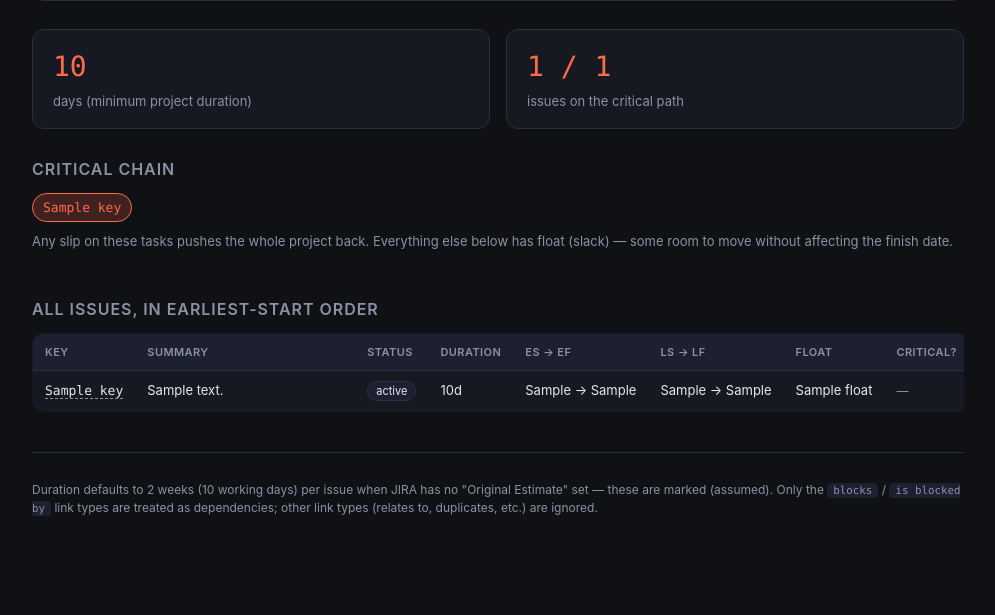
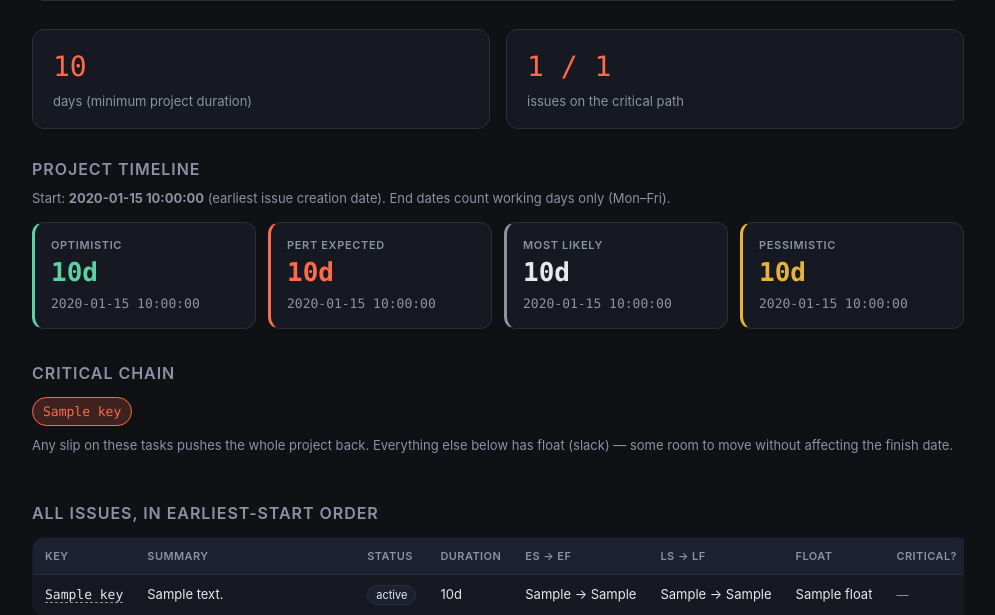
Before and after one commit to grep-hammerspace/jira-crit-path-finder, a Flask app: template templates/index.html in a window 1280 px wide. Shown: the part 366-981 px from the top of the page, without its empty margins (142-1137 px from the left). Before the commit the page ends 882 px from the top, so only its background shows below. Run offline with Flask 3, Linux system fonts and the light colour scheme; the template is opened without the code that fills it: most values are stand-ins (such as "Sample title", 1, 10 or a date in 2020).

Commit message:
add timelines

```diff
--- a/app.py
+++ b/app.py
@@ -10,6 +10,9 @@ will:
 
 Run with:  python app.py    (then open http://127.0.0.1:5000)
 """
+import datetime
+import math
+
 from flask import Flask, render_template, request
 
 from critical_path.jira_client import (
@@ -24,6 +27,35 @@ from critical_path.graph import build_graph, compute_critical_path
 
 import requests
 
+
+def _scenario_durations(issues, mode):
+    """Return a {key: duration_days} map adjusted for the given scenario."""
+    result = {}
+    for key, issue in issues.items():
+        d = issue.duration_days
+        if mode == "optimistic":
+            result[key] = max(d * 0.75, 0.25) if issue.duration_is_estimated else 5.0
+        elif mode == "pessimistic":
+            result[key] = d * 1.5 if issue.duration_is_estimated else 20.0
+        elif mode == "most_likely":
+            result[key] = d
+        elif mode == "pert":
+            o = max(d * 0.75, 0.25) if issue.duration_is_estimated else 5.0
+            p = d * 1.5 if issue.duration_is_estimated else 20.0
+            result[key] = (o + 4 * d + p) / 6
+    return result
+
+
+def _add_working_days(start, days):
+    """Return the calendar date that is ceiling(days) working days after start."""
+    remaining = math.ceil(days)
+    current = start
+    while remaining > 0:
+        current += datetime.timedelta(days=1)
+        if current.weekday() < 5:  # Mon–Fri
+            remaining -= 1
+    return current
+
 app = Flask(__name__)
 
 
@@ -37,6 +69,7 @@ def index():
         "result": None,
         "issues": None,
         "jira_base": None,
+        "timeline": None,
     }
 
     if request.method == "POST":
@@ -107,6 +140,33 @@ def index():
                 + ", ".join(f"{a} -> {b}" for a, b in result.cycles_removed)
             )
 
+        # --- Project start date (earliest created timestamp across all issues) ---
+        created_dates = [
+            datetime.date.fromisoformat(issue.created[:10])
+            for issue in issues.values()
+            if issue.created
+        ]
+        project_start = min(created_dates) if created_dates else None
+
+        # --- Three-scenario timeline (optimistic / most likely / pessimistic / PERT) ---
+        if project_start is not None:
+            scenario_results = {}
+            for mode in ("optimistic", "most_likely", "pessimistic", "pert"):
+                overrides = _scenario_durations(issues, mode)
+                g_s = build_graph(issues, duration_overrides=overrides)
+                scenario_results[mode] = compute_critical_path(g_s).project_duration
+
+            def _fmt_date(d):
+                return d.strftime("%-d %b %Y")
+
+            context["timeline"] = {
+                "start_date": _fmt_date(project_start),
+                "optimistic":  {"duration": round(scenario_results["optimistic"], 1),  "end_date": _fmt_date(_add_working_days(project_start, scenario_results["optimistic"]))},
+                "most_likely": {"duration": round(scenario_results["most_likely"], 1), "end_date": _fmt_date(_add_working_days(project_start, scenario_results["most_likely"]))},
+                "pert":        {"duration": round(scenario_results["pert"], 1),        "end_date": _fmt_date(_add_working_days(project_start, scenario_results["pert"]))},
+                "pessimistic": {"duration": round(scenario_results["pessimistic"], 1), "end_date": _fmt_date(_add_working_days(project_start, scenario_results["pessimistic"]))},
+            }
+
         _CLOSED = {"done", "closed", "resolved", "cancelled", "won't do", "wont do", "rejected"}
 
         def _row_sort_key(r):
--- a/critical_path/jira_client.py
+++ b/critical_path/jira_client.py
@@ -85,6 +85,7 @@ class Issue:
     blocked_by: list[str] = dataclasses.field(default_factory=list)    # this issue is blocked by these keys
     url: str = ""
     duration_is_estimated: bool = False  # True if a real estimate was found, False if we used the default
+    created: Optional[str] = None       # ISO timestamp string from Jira, e.g. "2024-01-15T10:30:00.000+0000"
 
 
 class JiraClientError(Exception):
@@ -219,7 +220,7 @@ def fetch_issue(
     """Fetch one issue's details from the JIRA REST API (v2)."""
     api_url = f"{jira_base}/rest/api/2/issue/{key}"
     _assert_public_url(api_url)
-    params = {"fields": "summary,status,priority,labels,issuelinks,timetracking,timeoriginalestimate"}
+    params = {"fields": "summary,status,priority,labels,issuelinks,timetracking,timeoriginalestimate,created"}
     resp = requests.get(api_url, params=params, auth=auth, timeout=timeout,
                         headers={"User-Agent": "critical-path-finder/1.0", "Accept": "application/json"})
     if resp.status_code == 401:
@@ -234,6 +235,7 @@ def fetch_issue(
     fields = data.get("fields", {})
 
     issue = Issue(key=key, url=f"{jira_base}/browse/{key}")
+    issue.created = fields.get("created")
     issue.summary = fields.get("summary") or ""
     status = fields.get("status") or {}
     issue.status = status.get("name", "Unknown")
--- a/static/style.css
+++ b/static/style.css
@@ -289,3 +289,76 @@ td a:hover { color: var(--accent); border-color: var(--accent); }
   border-top: 1px solid var(--border);
   padding-top: 16px;
 }
+
+/* Timeline section -------------------------------------------------------- */
+.timeline {
+  margin-bottom: 32px;
+}
+
+.timeline h2 {
+  font-size: 16px;
+  color: var(--muted);
+  text-transform: uppercase;
+  letter-spacing: 0.06em;
+  font-weight: 600;
+  margin-bottom: 8px;
+}
+
+.timeline__meta {
+  color: var(--muted);
+  font-size: 13px;
+  margin: 0 0 14px;
+}
+
+.scenario-cards {
+  display: grid;
+  grid-template-columns: repeat(4, 1fr);
+  gap: 12px;
+}
+
+@media (max-width: 700px) {
+  .scenario-cards { grid-template-columns: 1fr 1fr; }
+}
+
+.scenario-card {
+  background: var(--panel);
+  border: 1px solid var(--border);
+  border-left: 3px solid transparent;
+  border-radius: 12px;
+  padding: 14px 16px;
+  display: flex;
+  flex-direction: column;
+  gap: 4px;
+}
+
+.scenario-card--good    { border-left-color: var(--good); }
+.scenario-card--neutral { border-left-color: var(--muted); }
+.scenario-card--warn    { border-left-color: var(--warn); }
+.scenario-card--accent  { border-left-color: var(--accent); }
+
+.scenario__label {
+  font-size: 11px;
+  color: var(--muted);
+  text-transform: uppercase;
+  letter-spacing: 0.06em;
+  font-weight: 600;
+}
+
+.scenario__duration {
+  font-family: var(--mono);
+  font-size: 26px;
+  font-weight: 700;
+  line-height: 1.1;
+}
+
+.scenario-card--good    .scenario__duration { color: var(--good); }
+.scenario-card--neutral .scenario__duration { color: var(--text); }
+.scenario-card--warn    .scenario__duration { color: var(--warn); }
+.scenario-card--accent  .scenario__duration { color: var(--accent); }
+
+.scenario__end-date {
+  font-family: var(--mono);
+  font-size: 13px;
+  color: var(--muted);
+  margin-top: 4px;
+}
--- a/templates/index.html
+++ b/templates/index.html
@@ -59,6 +59,35 @@
         </div>
       </section>
 
+      {% if timeline %}
+      <section class="timeline">
+        <h2>Project timeline</h2>
+        <p class="timeline__meta">Start: <strong>{{ timeline.start_date }}</strong> (earliest issue creation date). End dates count working days only (Mon–Fri).</p>
+        <div class="scenario-cards">
+          <div class="scenario-card scenario-card--good">
+            <span class="scenario__label">Optimistic</span>
+            <span class="scenario__duration">{{ timeline.optimistic.duration }}d</span>
+            <span class="scenario__end-date">{{ timeline.optimistic.end_date }}</span>
+          </div>
+          <div class="scenario-card scenario-card--accent">
+            <span class="scenario__label">PERT expected</span>
+            <span class="scenario__duration">{{ timeline.pert.duration }}d</span>
+            <span class="scenario__end-date">{{ timeline.pert.end_date }}</span>
+          </div>
+          <div class="scenario-card scenario-card--neutral">
+            <span class="scenario__label">Most likely</span>
+            <span class="scenario__duration">{{ timeline.most_likely.duration }}d</span>
+            <span class="scenario__end-date">{{ timeline.most_likely.end_date }}</span>
+          </div>
+          <div class="scenario-card scenario-card--warn">
+            <span class="scenario__label">Pessimistic</span>
+            <span class="scenario__duration">{{ timeline.pessimistic.duration }}d</span>
+            <span class="scenario__end-date">{{ timeline.pessimistic.end_date }}</span>
+          </div>
+        </div>
+      </section>
+      {% endif %}
+
       <section class="chain">
         <h2>Critical chain</h2>
         <div class="chain__path">
```
Also changed, not shown: critical_path/graph.py (+10 -2 lines), 1 other file.
